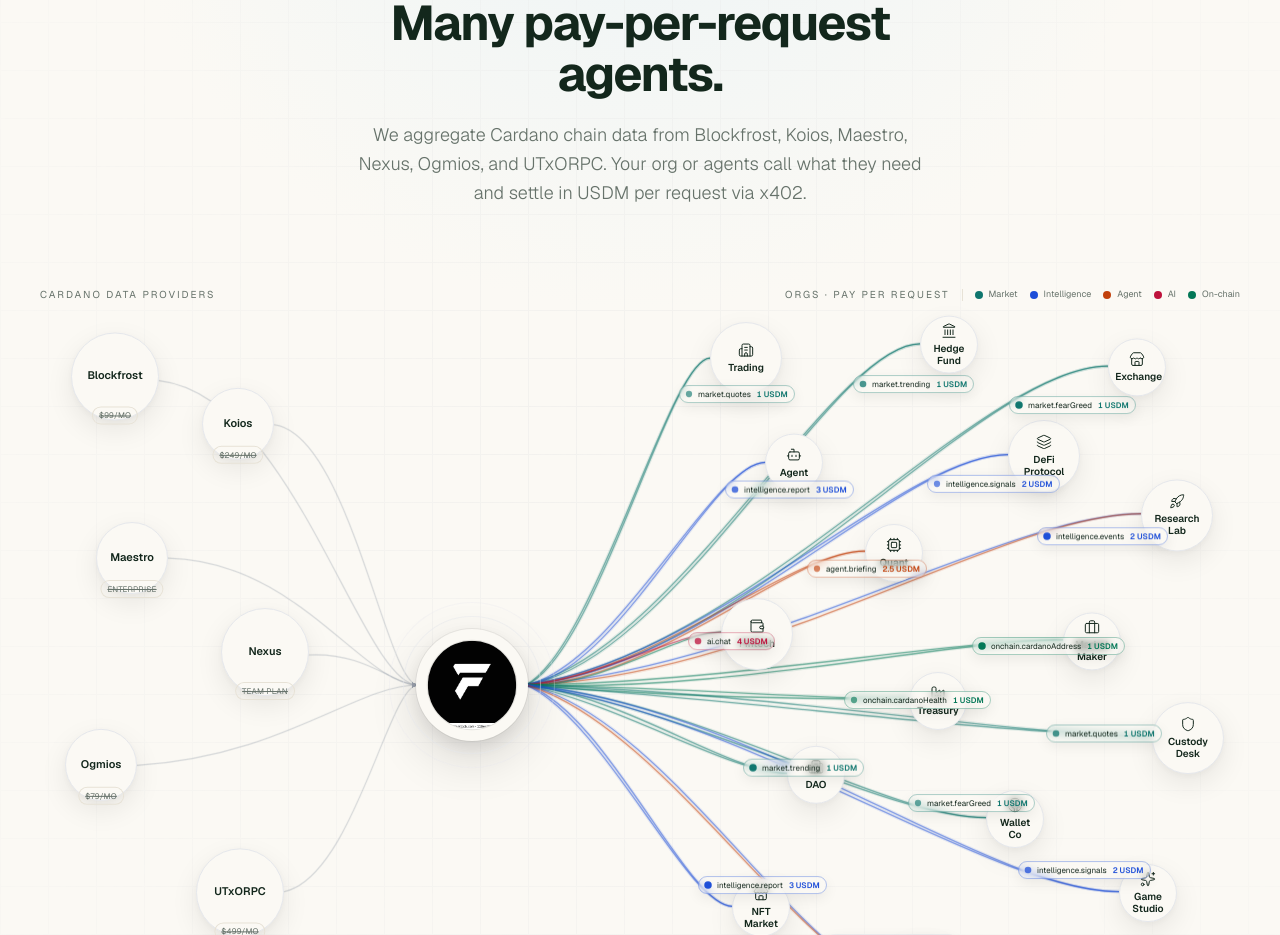
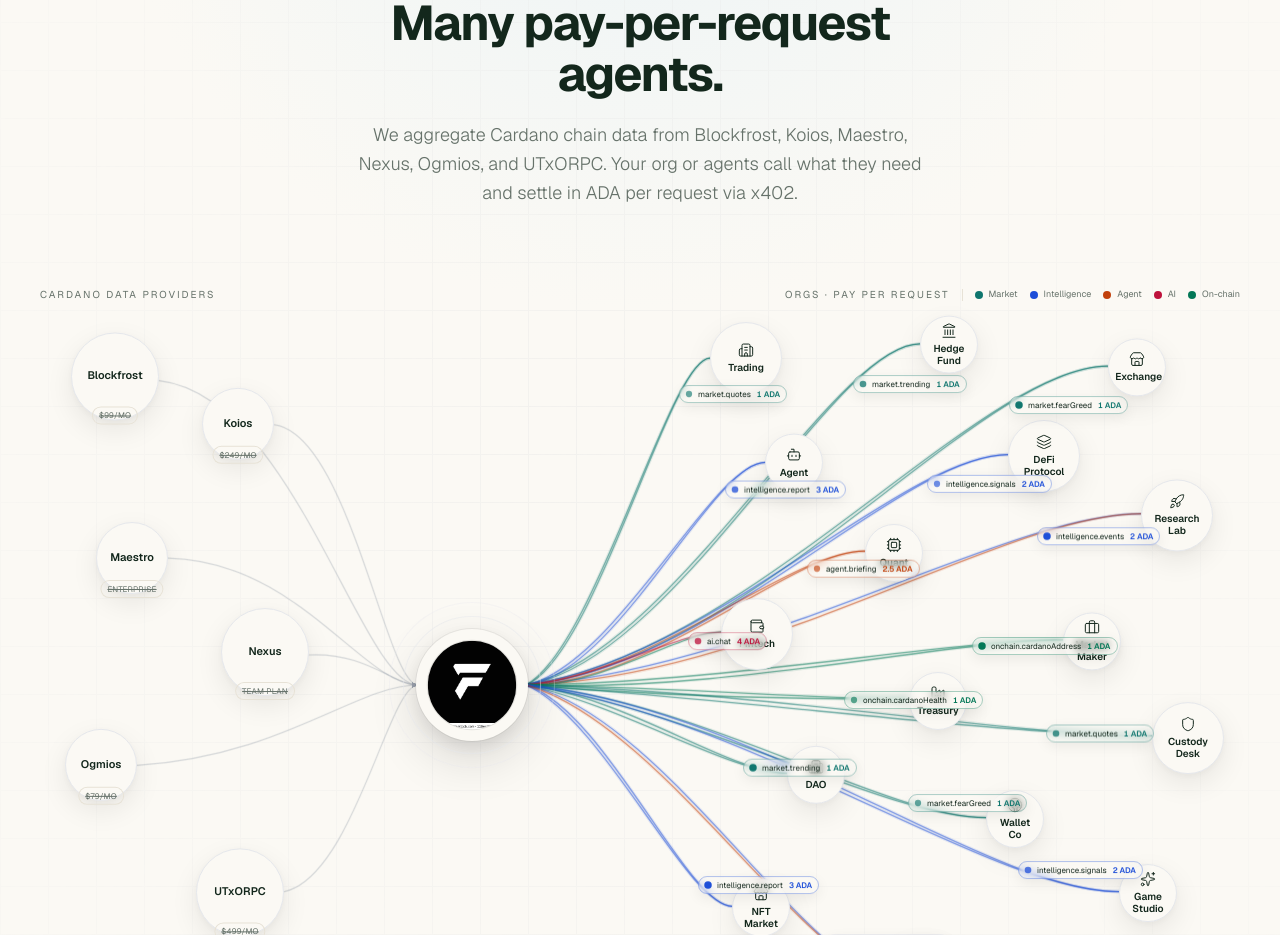
Before and after one commit to Kali-Decoder/Finality-cardano, a Next.js app: page / in a window 1280 px wide. Shown: the part 1865-2800 px from the top of the page. Built offline with nearby package versions, Linux system fonts and the light colour scheme; a web font is replaced by a local one.

Commit message:
product upgradation

```diff
--- a/app/explore/run/RunClient.tsx
+++ b/app/explore/run/RunClient.tsx
@@ -208,7 +208,7 @@
             <span className="n">02</span>Pay per call
           </span>
           <h1>Run endpoint</h1>
-          <p>Configure a paid request and settle USDM via Cardano x402.</p>
+          <p>Configure a paid request and settle ADA via Cardano x402.</p>
         </div>
       </div>
 
@@ -240,7 +240,7 @@
                 const m = metaFor(item.operationId)
                 return (
                   <option key={item.operationId} value={item.operationId}>
-                    {m.title} · {item.price} USDM
+                    {m.title} · {item.price} ADA
                   </option>
                 )
               })}
@@ -256,7 +256,7 @@
                 </div>
                 <div>
                   <span className="mono muted">Price</span>
-                  <b>{endpoint.price} USDM</b>
+                  <b>{endpoint.price} ADA</b>
                 </div>
               </div>
 
@@ -279,7 +279,7 @@
                   </span>
                 </div>
                 <p className="muted" style={{ margin: '10px 0 0', fontSize: 14 }}>
-                  Unpaid calls return HTTP 402. Your CIP-30 wallet signs the USDM payment; settlement is on Cardano via
+                  Unpaid calls return HTTP 402. Your CIP-30 wallet signs the ADA payment; settlement is on Cardano via
                   @odatano/x402.
                 </p>
                 <div className="mono muted" style={{ marginTop: 10, fontSize: 12, wordBreak: 'break-all' }}>
@@ -309,7 +309,7 @@
               {endpoint?.description || 'Choose an endpoint to preview the paid request.'}
             </p>
             <div className="dash-run__price">
-              {endpoint?.price ?? '—'} <span>USDM</span>
+              {endpoint?.price ?? '—'} <span>ADA</span>
             </div>
             <div className="mono muted" style={{ fontSize: 11, letterSpacing: '0.1em', textTransform: 'uppercase', marginTop: 8 }}>
               {CARDANO.asset} · {CARDANO.network}
--- a/app/explore/transactions/page.tsx
+++ b/app/explore/transactions/page.tsx
@@ -110,7 +110,7 @@
                     <span className="mono muted dash-table__sub">{new Date(tx.at).toLocaleString()}</span>
                   </td>
                   <td>
-                    <b>{tx.price} USDM</b>
+                    <b>{tx.price} ADA</b>
                   </td>
                   <td>
                     <b>{tx.title}</b>
--- a/components/Footer.tsx
+++ b/components/Footer.tsx
@@ -11,7 +11,7 @@
           <Logo size={30} light />
           <p>
             Market intelligence and Cardano on-chain data for people and agents. Pay per request in
-            USDM via x402. No subscriptions, no API keys.
+            ADA via x402. No subscriptions, no API keys.
           </p>
         </div>
         <div>
@@ -67,7 +67,7 @@
       </div>
       <div className="foot__base mono">
         <span>© {new Date().getFullYear()} Finality</span>
-        <span>Settled in USDM on Cardano · @odatano/x402</span>
+        <span>Settled in ADA on Cardano · @odatano/x402</span>
       </div>
     </footer>
   )
--- a/components/ProductFlowAnimation.tsx
+++ b/components/ProductFlowAnimation.tsx
@@ -88,26 +88,26 @@
 
 /** Endpoint catalog — assigned round-robin so every org gets connections. */
 const ENDPOINT_POOL: { endpoint: string; price: string }[] = [
-  { endpoint: 'market.quotes', price: '1 USDM' },
-  { endpoint: 'market.candles', price: '1 USDM' },
-  { endpoint: 'market.trending', price: '1 USDM' },
-  { endpoint: 'market.tokenPrices', price: '1 USDM' },
-  { endpoint: 'market.fearGreed', price: '1 USDM' },
-  { endpoint: 'market.categories', price: '1 USDM' },
-  { endpoint: 'intelligence.signals', price: '2 USDM' },
-  { endpoint: 'intelligence.technicals', price: '2 USDM' },
-  { endpoint: 'intelligence.report', price: '3 USDM' },
-  { endpoint: 'intelligence.volume', price: '2 USDM' },
-  { endpoint: 'intelligence.events', price: '2 USDM' },
-  { endpoint: 'agent.decision', price: '2.5 USDM' },
-  { endpoint: 'agent.briefing', price: '2.5 USDM' },
-  { endpoint: 'agent.strategyParse', price: '2.5 USDM' },
-  { endpoint: 'ai.chat', price: '4 USDM' },
-  { endpoint: 'onchain.cardanoTip', price: '1 USDM' },
-  { endpoint: 'onchain.cardanoAddress', price: '1 USDM' },
-  { endpoint: 'onchain.cardanoPortfolio', price: '1 USDM' },
-  { endpoint: 'onchain.cardanoHealth', price: '1 USDM' },
-  { endpoint: 'onchain.cardanoAsset', price: '1 USDM' },
+  { endpoint: 'market.quotes', price: '1 ADA' },
+  { endpoint: 'market.candles', price: '1 ADA' },
+  { endpoint: 'market.trending', price: '1 ADA' },
+  { endpoint: 'market.tokenPrices', price: '1 ADA' },
+  { endpoint: 'market.fearGreed', price: '1 ADA' },
+  { endpoint: 'market.categories', price: '1 ADA' },
+  { endpoint: 'intelligence.signals', price: '2 ADA' },
+  { endpoint: 'intelligence.technicals', price: '2 ADA' },
+  { endpoint: 'intelligence.report', price: '3 ADA' },
+  { endpoint: 'intelligence.volume', price: '2 ADA' },
+  { endpoint: 'intelligence.events', price: '2 ADA' },
+  { endpoint: 'agent.decision', price: '2.5 ADA' },
+  { endpoint: 'agent.briefing', price: '2.5 ADA' },
+  { endpoint: 'agent.strategyParse', price: '2.5 ADA' },
+  { endpoint: 'ai.chat', price: '4 ADA' },
+  { endpoint: 'onchain.cardanoTip', price: '1 ADA' },
+  { endpoint: 'onchain.cardanoAddress', price: '1 ADA' },
+  { endpoint: 'onchain.cardanoPortfolio', price: '1 ADA' },
+  { endpoint: 'onchain.cardanoHealth', price: '1 ADA' },
+  { endpoint: 'onchain.cardanoAsset', price: '1 ADA' },
 ]
 
 /** Exactly 2 endpoint lines per org — nothing left empty. */
@@ -146,7 +146,7 @@
   },
   {
     title: 'Agents pay only when they request',
-    desc: 'No monthly seat for your org. Cardano x402 settles the exact USDM price per call.',
+    desc: 'No monthly seat for your org. Cardano x402 settles the exact ADA price per call.',
   },
 ]
 
@@ -716,7 +716,7 @@
           </h2>
           <p className="mx-auto mt-5 max-w-xl text-lg font-light leading-relaxed text-muted-foreground">
             We aggregate Cardano chain data from Blockfrost, Koios, Maestro, Nexus, Ogmios, and UTxORPC. Your org or
-            agents call what they need and settle in USDM per request via x402.
+            agents call what they need and settle in ADA per request via x402.
           </p>
         </div>
 
@@ -892,8 +892,8 @@
         <div className="mx-auto mt-12 grid max-w-3xl gap-6 border-t border-border pt-10 sm:grid-cols-3">
           {[
             ['In', 'Blockfrost, Koios, Maestro, Nexus, Ogmios, and UTxORPC'],
-            ['Hub', 'Finality aggregates and prices each endpoint in USDM'],
-            ['Out', 'Orgs pay USDM only for the endpoint they call'],
+            ['Hub', 'Finality aggregates and prices each endpoint in ADA'],
+            ['Out', 'Orgs pay ADA only for the endpoint they call'],
           ].map(([k, v]) => (
             <div key={k}>
               <div className="font-mono text-[10px] uppercase tracking-[0.18em] text-muted-foreground">{k}</div>
--- a/components/home/art.tsx
+++ b/components/home/art.tsx
@@ -134,7 +134,7 @@
           1
         </text>
         <text x="168" y="132" fontFamily="var(--mono)" fontSize="11" fill="#66726A">
-          USDM
+          ADA
         </text>
       </g>
       {[0, 1, 2].map((k) => (
@@ -185,7 +185,7 @@
   const rows = [
     ['Wallet', 'CIP-30 signTx', '1.00'],
     ['Merchant', 'buildPayment', '—'],
-    ['Network', 'cardano:preprod', 'USDM'],
+    ['Network', 'cardano:preprod', 'ADA'],
     ['Settle', 'localFacilitator', 'tx'],
   ]
   return (
@@ -281,8 +281,8 @@
 export function HeroFlow() {
   const nodes = [
     { x: 520, y: 200, label: 'REQUEST', sub: 'GET /market' },
-    { x: 720, y: 140, label: '402', sub: 'USDM quote' },
-    { x: 920, y: 200, label: 'SIGN', sub: 'CIP-30 · USDM' },
+    { x: 720, y: 140, label: '402', sub: 'ADA quote' },
+    { x: 920, y: 200, label: 'SIGN', sub: 'CIP-30 · ADA' },
     { x: 1080, y: 320, label: 'RESULT', sub: 'live JSON' },
   ]
   return (
@@ -362,7 +362,7 @@
           SETTLED ON
         </text>
         <text x="110" y="48" textAnchor="middle" fill="#fff" fontFamily="var(--sans)" fontSize="18" fontWeight="650">
-          Cardano · USDM
+          Cardano · ADA
         </text>
       </g>
     </svg>
```
